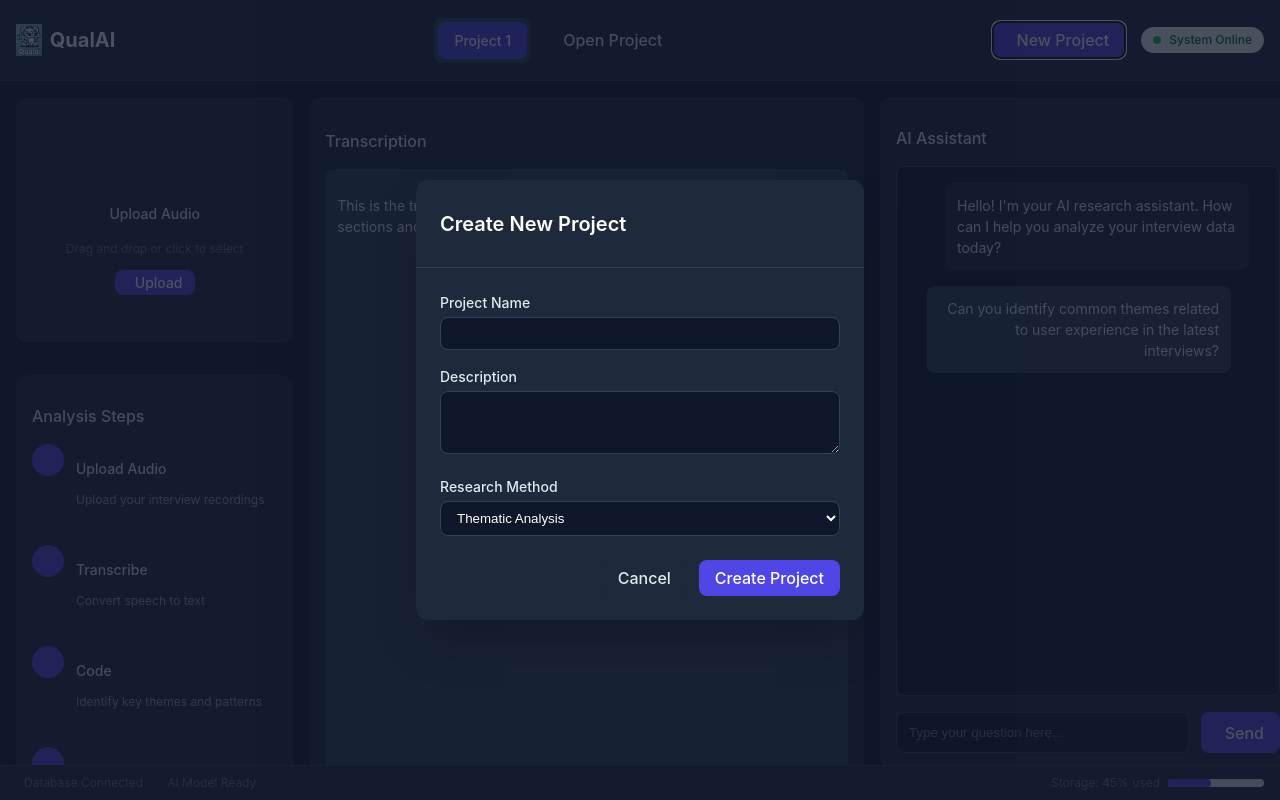
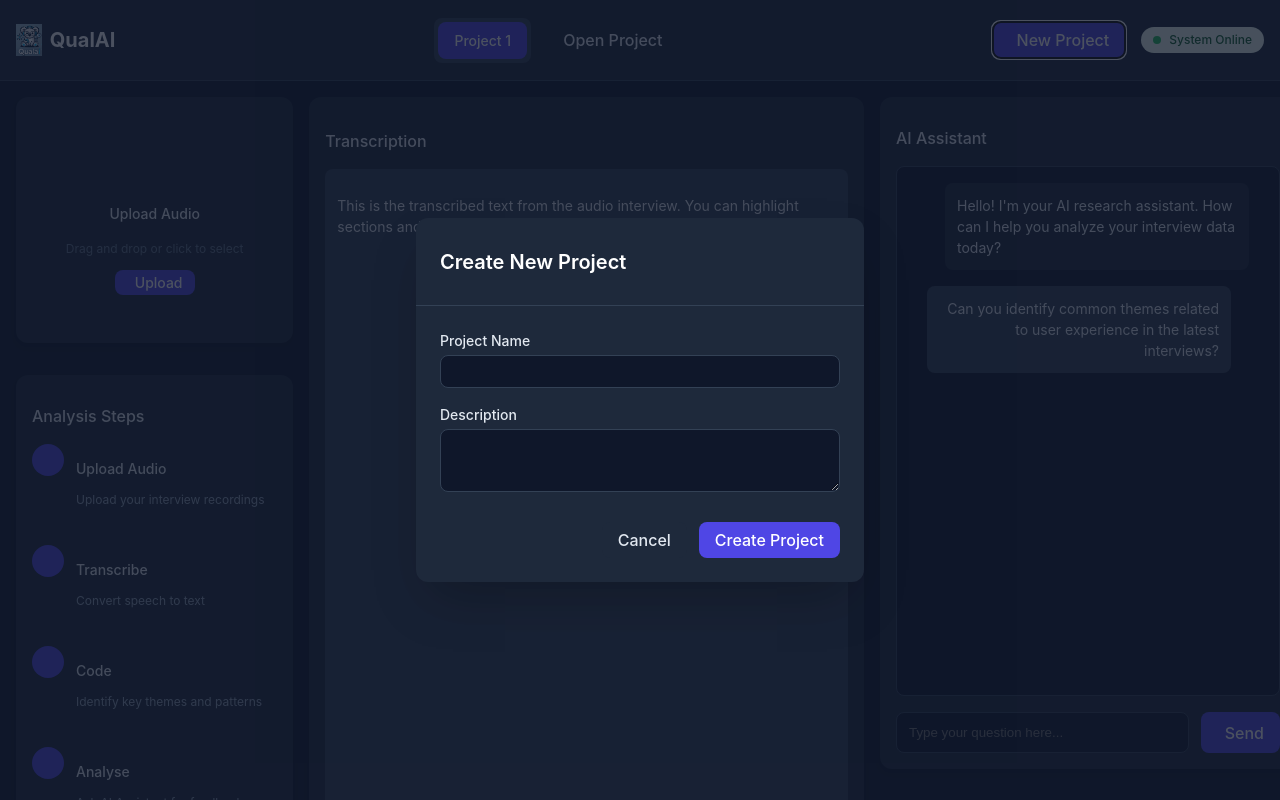
Before and after one commit to Monash-FIT3170/2025W2-QualAI, a React (Vite) app in the folder client/: page / in a window 1280 px wide. Both pictures are taken after a click on the button "New Project". Shown: the top 800 px of the page. Built offline with nearby package versions, Linux system fonts and the light colour scheme.

Commit message:
Removed footer

```diff
--- a/client/src/App.jsx
+++ b/client/src/App.jsx
@@ -1,7 +1,6 @@
 import React from 'react';
 import { BrowserRouter as Router, Routes, Route } from 'react-router-dom';
 import NavBar from './components/NavBar';
-import Footer from './components/Footer';
 import Dashboard from './pages/Dashboard';
 import './assets/styles/App.css';
 
@@ -16,7 +15,6 @@ function App() {
             {/* Add more routes as needed */}
           </Routes>
         </main>
-        <Footer />
       </div>
     </Router>
   );
--- a/client/src/assets/styles/Footer.css
+++ /dev/null
@@ -1,56 +0,0 @@
-.footer {
-    background-color: #1e293b;
-    border-top: 1px solid #334155;
-    padding: 0.5rem 0;
-  }
-
-  .footer-container {
-    display: flex;
-    justify-content: space-between;
-    align-items: center;
-    max-width: 1600px;
-    margin: 0 auto;
-    padding: 0 1rem;
-  }
-
-  .status-indicators {
-    display: flex;
-    gap: 1rem;
-  }
-
-  .status-item {
-    display: flex;
-    align-items: center;
-    font-size: 0.75rem;
-    color: #64748b;
-  }
-
-  .status-item i {
-    color: #22c55e;
-    margin-right: 0.5rem;
-  }
-
-  .storage-indicator {
-    display: flex;
-    align-items: center;
-  }
-
-  .storage-text {
-    font-size: 0.75rem;
-    color: #64748b;
-    margin-right: 0.5rem;
-  }
-
-  .storage-bar {
-    width: 6rem;
-    height: 0.5rem;
-    background-color: #e2e8f0;
-    border-radius: 9999px;
-    overflow: hidden;
-  }
-
-  .storage-used {
-    height: 100%;
-    background-color: #4f46e5;
-    border-radius: 9999px;
-  }
--- a/client/src/components/Footer.jsx
+++ /dev/null
@@ -1,28 +0,0 @@
-import React from 'react';
-import '../assets/styles/Footer.css';
-
-const Footer = () => {
-  return (
-    <footer className="footer">
-      <div className="footer-container">
-        <div className="status-indicators">
-          <span className="status-item">
-            <i className="icon-database"></i> Database Connected
-          </span>
-          <span className="status-item">
-            <i className="icon-brain"></i> AI Model Ready
-          </span>
-        </div>
-
-        <div className="storage-indicator">
-          <span className="storage-text">Storage: 45% used</span>
-          <div className="storage-bar">
-            <div className="storage-used" style={{ width: '45%' }}></div>
-          </div>
-        </div>
-      </div>
-    </footer>
-  );
-};
-
-export default Footer;
--- a/client/src/components/modals/NewProjectModal.jsx
+++ b/client/src/components/modals/NewProjectModal.jsx
@@ -56,21 +56,6 @@ const NewProjectModal = ({ onClose }) => {
             ></textarea>
           </div>
 
-          <div className="form-group">
-            <label htmlFor="researchMethod">Research Method</label>
-            <select
-              id="researchMethod"
-              name="researchMethod"
-              value={formData.researchMethod}
-              onChange={handleChange}
-            >
-              <option value="thematic">Thematic Analysis</option>
-              <option value="grounded">Grounded Theory</option>
-              <option value="phenomenological">Phenomenological Analysis</option>
-              <option value="content">Content Analysis</option>
-            </select>
-          </div>
-
           <div className="modal-actions">
             <button type="button" className="btn btn-secondary" onClick={onClose}>
               Cancel
```
